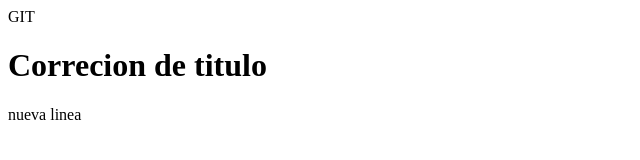
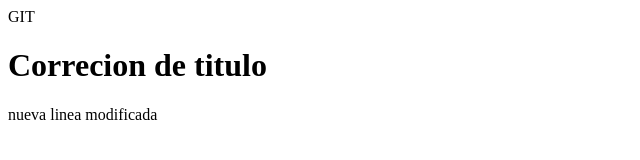
Before and after one commit to moroko79/tutorial-git1, a plain HTML site: page index.html in a window 1280 px wide. Shown: the full height of the page, 0-640 px from the left. Drawn offline with Linux system fonts and the light colour scheme.

Commit message:
modificada

```diff
--- a/index.html
+++ b/index.html
@@ -9,6 +9,6 @@
 <body>
     GIT
     <h1>Correcion de titulo</h1>
-    nueva linea
+    nueva linea modificada
 </body>
 </html>
```
